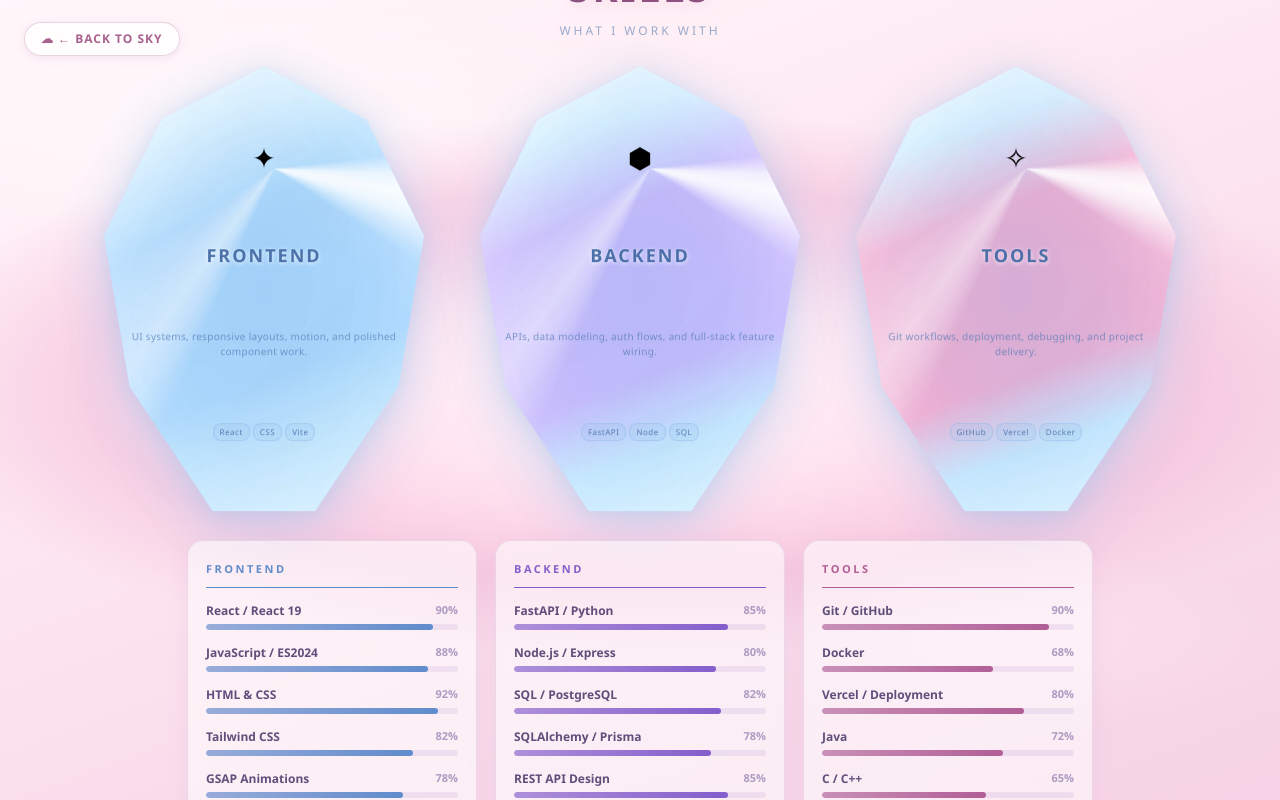
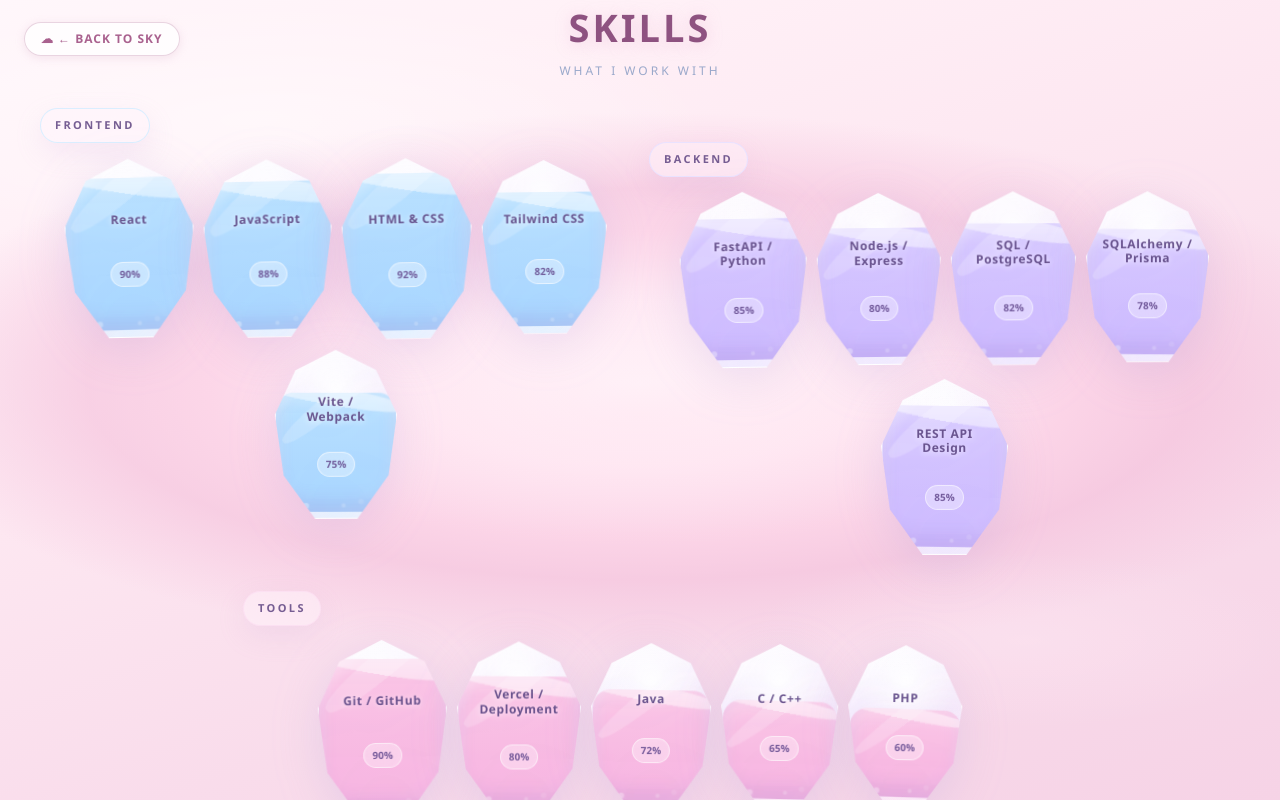
Before and after one commit to JacobDGrieco/HITCH_LLC, a React (Vite) app: page /skills in a window 1280 px wide. Built offline with nearby package versions, Linux system fonts and the light colour scheme.

Commit message:
updated SkillsPage

```diff
--- /dev/null
+++ b/src/components/SkillCrystal.jsx
@@ -0,0 +1,47 @@
+import '../styles/skill-crystal.css';
+
+function clamp(value, min, max) {
+	return Math.min(max, Math.max(min, value));
+}
+
+export default function SkillCrystal({
+	name,
+	level,
+	hue = 'rgba(175,220,255,0.94)',
+	size,
+	delay = 0,
+}) {
+	const normalized = clamp(level, 0, 100);
+	const computedSize = size ?? Math.round(84 + normalized * 0.5);
+	const floatDuration = `${5.6 + (100 - normalized) * 0.02}s`;
+
+	return (
+		<div
+			className="skill-crystal"
+			style={{
+				'--skill-crystal-size': `${computedSize}px`,
+				'--skill-level': normalized / 100,
+				'--skill-hue': hue,
+				'--skill-delay': `${delay}s`,
+				'--skill-float-duration': floatDuration,
+			}}
+		>
+			<div className="skill-crystal__shell">
+				<div className="skill-crystal__inner-glow" />
+				<div className="skill-crystal__liquid">
+					<div className="skill-crystal__wave skill-crystal__wave--back" />
+					<div className="skill-crystal__wave skill-crystal__wave--front" />
+					<div className="skill-crystal__bubble skill-crystal__bubble--1" />
+					<div className="skill-crystal__bubble skill-crystal__bubble--2" />
+					<div className="skill-crystal__bubble skill-crystal__bubble--3" />
+				</div>
+				<div className="skill-crystal__facets" />
+				<div className="skill-crystal__shine" />
+				<div className="skill-crystal__content">
+					<div className="skill-crystal__name">{name}</div>
+					<div className="skill-crystal__value">{normalized}%</div>
+				</div>
+			</div>
+		</div>
+	);
+}
--- a/src/pages/ProjectsPage.jsx
+++ b/src/pages/ProjectsPage.jsx
@@ -21,7 +21,7 @@
 		tags: ['React 18', 'Vite', 'Prisma ORM', 'Node.js'],
 		iconImage: '/ppgc.png',
 		github: 'https://github.com/JacobDGrieco/PokemonPGC_v2',
-		live: 'https://rela-time-timeline-tool.vercel.app/',
+		live: 'https://ppgc-delta.vercel.app/',
 		gemColor: 'rgba(200,185,255,0.92)',
 	},
 	{
@@ -31,7 +31,7 @@
 		tags: ['React 19', 'Vite', 'Cytoscape.js', 'JSZip'],
 		iconImage: '/relatime.png',
 		github: 'https://github.com/JacobDGrieco/RelaTime',
-		live: 'https://ppgc-delta.vercel.app/',
+		live: 'https://rela-time-timeline-tool.vercel.app/',
 		featured: true,
 		gemColor: 'rgba(175,220,255,0.92)',
 	},
--- a/src/pages/SkillsPage.jsx
+++ b/src/pages/SkillsPage.jsx
@@ -1,37 +1,33 @@
-import { useEffect, useRef } from 'react';
-import { gsap } from 'gsap';
 import '../styles/shared.css';
 import '../styles/skills-page.css';
-import CrystalCard from '../components/CrystalCard';
+import '../styles/skill-crystal.css';
+import SkillCrystal from '../components/SkillCrystal';
 
 const SKILLS = {
 	Frontend: {
-		accent: 'rgba(80,130,200,0.9)',
+		accent: 'rgba(160, 214, 255, 0.95)',
 		items: [
-			{ name: 'React / React 19', level: 90 },
-			{ name: 'JavaScript / ES2024', level: 88 },
+			{ name: 'React', level: 90 },
+			{ name: 'JavaScript', level: 88 },
 			{ name: 'HTML & CSS', level: 92 },
 			{ name: 'Tailwind CSS', level: 82 },
-			{ name: 'GSAP Animations', level: 78 },
 			{ name: 'Vite / Webpack', level: 75 },
 		],
 	},
 	Backend: {
-		accent: 'rgba(120,80,200,0.9)',
+		accent: 'rgba(201, 183, 255, 0.95)',
 		items: [
 			{ name: 'FastAPI / Python', level: 85 },
 			{ name: 'Node.js / Express', level: 80 },
 			{ name: 'SQL / PostgreSQL', level: 82 },
 			{ name: 'SQLAlchemy / Prisma', level: 78 },
 			{ name: 'REST API Design', level: 85 },
-			{ name: 'JWT / Auth', level: 75 },
 		],
 	},
 	Tools: {
-		accent: 'rgba(170,80,140,0.9)',
+		accent: 'rgba(248, 177, 221, 0.95)',
 		items: [
 			{ name: 'Git / GitHub', level: 90 },
-			{ name: 'Docker', level: 68 },
 			{ name: 'Vercel / Deployment', level: 80 },
 			{ name: 'Java', level: 72 },
 			{ name: 'C / C++', level: 65 },
@@ -40,92 +36,34 @@
 	},
 };
 
-const SKILL_CRYSTALS = [
-	{
-		title: 'Frontend',
-		desc: 'UI systems, responsive layouts, motion, and polished component work.',
-		tags: ['React', 'CSS', 'Vite'],
-		gemColor: 'rgba(175,220,255,0.92)',
-		icon: '✦',
-	},
-	{
-		title: 'Backend',
-		desc: 'APIs, data modeling, auth flows, and full-stack feature wiring.',
-		tags: ['FastAPI', 'Node', 'SQL'],
-		gemColor: 'rgba(205,188,255,0.92)',
-		icon: '⬢',
-	},
-	{
-		title: 'Tools',
-		desc: 'Git workflows, deployment, debugging, and project delivery.',
-		tags: ['GitHub', 'Vercel', 'Docker'],
-		gemColor: 'rgba(245,175,210,0.92)',
-		icon: '✧',
-	},
-];
-
-function accentSoft(accent) {
-	return accent.replace(/0\.9\)/g, '0.55)');
-}
-
-function SkillBar({ skill, accent, delay }) {
-	const barRef = useRef(null);
-
-	useEffect(() => {
-		gsap.fromTo(barRef.current, { width: '0%' }, { width: `${skill.level}%`, duration: 1.0, delay, ease: 'power2.out' });
-	}, [skill.level, delay]);
-
-	return (
-		<div className="skill-bar">
-			<div className="skill-bar__meta">
-				<span className="skill-bar__name">{skill.name}</span>
-				<span className="skill-bar__value">{skill.level}%</span>
-			</div>
-			<div className="skill-bar__track">
-				<div ref={barRef} className="skill-bar__fill" style={{ '--accent': accent, '--accent-soft': accentSoft(accent) }} />
-			</div>
-		</div>
-	);
-}
-
-function SkillColumn({ category, data, colIndex }) {
-	const colRef = useRef(null);
-
-	useEffect(() => {
-		gsap.fromTo(colRef.current, { opacity: 0, y: 30 }, { opacity: 1, y: 0, duration: 0.5, delay: colIndex * 0.12, ease: 'power2.out' });
-	}, [colIndex]);
-
-	return (
-		<div
-			ref={colRef}
-			className="skill-column glass-card"
-			style={{ '--accent': data.accent, '--accent-border': `${data.accent.slice(0, -1)}30)`, '--accent-soft': accentSoft(data.accent) }}
-		>
-			<div className="skill-column__title">{category}</div>
-			{data.items.map((skill, i) => (
-				<SkillBar key={skill.name} skill={skill} accent={data.accent} delay={colIndex * 0.12 + i * 0.08} />
-			))}
-		</div>
-	);
-}
-
 export default function SkillsPage() {
 	return (
-		<div className="page-section">
+		<div className="page-section skills-page skills-page--clusters">
 			<div className="page-header">
 				<div className="page-title">Skills</div>
 				<div className="page-subtitle">what I work with</div>
 			</div>
 
-			<div className="page-crystal-row skills-page__crystals">
-				{SKILL_CRYSTALS.map((item) => (
-					<CrystalCard key={item.title} size={320} {...item} />
-				))}
-			</div>
-
-			<div className="skills-page__grid">
-				{Object.entries(SKILLS).map(([category, data], i) => (
-					<SkillColumn key={category} category={category} data={data} colIndex={i} />
+			<div className="skills-clusters">
+				{Object.entries(SKILLS).map(([category, data], groupIndex) => (
+					<section
+						key={category}
+						className={`skills-cluster skills-cluster--${category.toLowerCase()}`}
+						style={{ '--cluster-accent': data.accent }}
+					>
+						<div className="skills-cluster__label">{category}</div>
+						<div className="skills-cluster__items">
+							{data.items.map((skill, index) => (
+								<SkillCrystal
+									key={skill.name}
+									name={skill.name}
+									level={skill.level}
+									hue={data.accent}
+									delay={groupIndex * 0.35 + index * 0.18}
+								/>
+							))}
+						</div>
+					</section>
 				))}
 			</div>
 		</div>
--- /dev/null
+++ b/src/styles/skill-crystal.css
@@ -0,0 +1,231 @@
+.skill-crystal {
+	position: relative;
+	width: var(--skill-crystal-size);
+	flex: 0 0 auto;
+	animation: skillCrystalFloat var(--skill-float-duration, 6s) ease-in-out infinite;
+	animation-delay: var(--skill-delay, 0s);
+	filter: drop-shadow(0 10px 24px rgba(162, 145, 214, 0.2));
+}
+
+.skill-crystal__shell {
+	position: relative;
+	width: 100%;
+	aspect-ratio: 0.72;
+	overflow: hidden;
+	clip-path: polygon(50% 0%, 83% 12%, 100% 38%, 93% 74%, 67% 100%, 33% 100%, 7% 74%, 0% 38%, 17% 12%);
+	background:
+		linear-gradient(180deg, rgba(255, 255, 255, 0.72), rgba(245, 232, 255, 0.38)),
+		linear-gradient(150deg, rgba(255, 255, 255, 0.92) 0%, rgba(231, 221, 255, 0.78) 28%, rgba(221, 203, 255, 0.42) 55%, rgba(255, 255, 255, 0.78) 100%);
+	border: 1px solid rgba(255, 255, 255, 0.75);
+}
+
+.skill-crystal__inner-glow,
+.skill-crystal__facets,
+.skill-crystal__shine,
+.skill-crystal__liquid,
+.skill-crystal__content {
+	position: absolute;
+	inset: 0;
+}
+
+.skill-crystal__inner-glow {
+	background: radial-gradient(circle at 50% 22%, rgba(255, 255, 255, 0.88), transparent 38%), radial-gradient(circle at 50% 90%, color-mix(in srgb, var(--skill-hue) 30%, white), transparent 48%);
+}
+
+.skill-crystal__liquid {
+	top: calc((1 - var(--skill-level)) * 100%);
+	width: 100%;
+	bottom: 4%;
+	border-radius: 18px 18px 28px 28px;
+	overflow: hidden;
+	background: linear-gradient(180deg, color-mix(in srgb, var(--skill-hue) 78%, white) 0%, color-mix(in srgb, var(--skill-hue) 88%, #f4e2ff) 60%, color-mix(in srgb, var(--skill-hue) 92%, #d7baff) 100%);
+	box-shadow: inset 0 8px 18px rgba(255, 255, 255, 0.28), inset 0 -10px 18px rgba(143, 110, 194, 0.2);
+	transform-origin: center center;
+	animation: skillLiquidTilt 6.2s ease-in-out infinite;
+	animation-delay: var(--skill-delay, 0s);
+}
+
+.skill-crystal__wave {
+	position: absolute;
+	left: -12%;
+	width: 124%;
+	border-radius: 44%;
+	background: rgba(255, 255, 255, 0.28);
+}
+
+.skill-crystal__wave--back {
+	top: -7%;
+	height: 17%;
+	opacity: 0.65;
+	animation: skillWaveDrift 14s linear infinite;
+}
+
+.skill-crystal__wave--front {
+	top: -5%;
+	height: 15%;
+	background: rgba(255, 255, 255, 0.46);
+	animation: skillWaveDriftReverse 11.6s linear infinite;
+}
+
+.skill-crystal__bubble {
+	position: absolute;
+	bottom: 0;
+	background: rgba(255, 255, 255, 0.38);
+	border-radius: 999px;
+	animation: skillBubbleRise 5.2s linear infinite;
+}
+
+.skill-crystal__bubble--1 {
+	left: 22%;
+	width: 8px;
+	height: 8px;
+	animation-delay: -0.5s;
+}
+
+.skill-crystal__bubble--2 {
+	left: 54%;
+	width: 5px;
+	height: 5px;
+	animation-delay: -2.1s;
+}
+
+.skill-crystal__bubble--3 {
+	left: 68%;
+	width: 6px;
+	height: 6px;
+	animation-delay: -3.4s;
+}
+
+.skill-crystal__facets {
+	background:
+		linear-gradient(125deg, rgba(255, 255, 255, 0.55) 0%, transparent 22%),
+		linear-gradient(225deg, rgba(255, 255, 255, 0.18) 0%, transparent 18%),
+		linear-gradient(315deg, rgba(168, 136, 234, 0.12) 0%, transparent 26%);
+	mix-blend-mode: screen;
+}
+
+.skill-crystal__shine {
+	background: linear-gradient(112deg, transparent 18%, rgba(255, 255, 255, 0.9) 28%, rgba(255, 255, 255, 0.14) 39%, transparent 46%);
+	transform: translateX(-110%);
+	animation: skillCrystalShine 7.2s ease-in-out infinite;
+	animation-delay: calc(var(--skill-delay, 0s) - 1.2s);
+}
+
+.skill-crystal__content {
+	z-index: 2;
+	display: flex;
+	flex-direction: column;
+	justify-content: space-evenly;
+	align-items: center;
+	padding: 14% 12% 12%;
+	text-align: center;
+}
+
+.skill-crystal__name {
+	font-size: clamp(12px, 0.8vw, 12px);
+	line-height: 1.2;
+	font-weight: 800;
+	letter-spacing: 0.6px;
+	color: rgba(97, 74, 135, 0.94);
+	text-shadow: 0 1px 6px rgba(255, 255, 255, 0.7);
+}
+
+.skill-crystal__value {
+	padding: 4px 8px;
+	border-radius: 999px;
+	background: rgba(255, 255, 255, 0.34);
+	border: 1px solid rgba(255, 255, 255, 0.55);
+	font-size: clamp(9px, 0.78vw, 11px);
+	font-weight: 800;
+	color: rgba(103, 78, 145, 0.9);
+	backdrop-filter: blur(10px);
+}
+
+@keyframes skillCrystalFloat {
+
+	0%,
+	100% {
+		transform: translateY(0px) rotate(-1.2deg);
+	}
+
+	50% {
+		transform: translateY(-8px) rotate(1.2deg);
+	}
+}
+
+@keyframes skillLiquidTilt {
+
+	0%,
+	100% {
+		transform: rotate(-1deg) scaleX(1.01);
+	}
+
+	50% {
+		transform: rotate(1.8deg) scaleX(0.99);
+	}
+}
+
+@keyframes skillWaveDrift {
+	from {
+		transform: translateX(0) rotate(0deg);
+	}
+
+	to {
+		transform: translateX(8%) rotate(360deg);
+	}
+}
+
+@keyframes skillWaveDriftReverse {
+	from {
+		transform: translateX(0) rotate(0deg);
+	}
+
+	to {
+		transform: translateX(-8%) rotate(-360deg);
+	}
+}
+
+@keyframes skillBubbleRise {
+	0% {
+		transform: translateY(0) scale(0.7);
+		opacity: 0;
+	}
+
+	12% {
+		opacity: 0.9;
+	}
+
+	100% {
+		transform: translateY(-170%) scale(1);
+		opacity: 0;
+	}
+}
+
+@keyframes skillCrystalShine {
+
+	0%,
+	100% {
+		transform: translateX(-110%);
+		opacity: 0;
+	}
+
+	10% {
+		opacity: 1;
+	}
+
+	28% {
+		transform: translateX(110%);
+		opacity: 0.9;
+	}
+
+	29%,
+	100% {
+		opacity: 0;
+	}
+}
+
+@media (max-width: 640px) {
+	.skill-crystal__value {
+		padding: 3px 7px;
+	}
+}
--- a/src/styles/skills-page.css
+++ b/src/styles/skills-page.css
@@ -1,59 +1,98 @@
+.skills-page--clusters {
+	width: 100%;
+}
 
-.skills-page__grid {
-  display: flex;
-  flex-wrap: wrap;
-  gap: 18px;
-  justify-content: center;
-  width: 100%;
-  max-width: 940px;
+.skills-clusters {
+	width: 100%;
+	display: grid;
+	grid-template-columns: repeat(12, minmax(0, 1fr));
+	gap: 24px 18px;
+	align-items: start;
 }
-.skill-column {
-  opacity: 0;
-  flex: 1 1 240px;
-  min-width: 210px;
-  max-width: 290px;
-  padding: 20px 18px;
-  display: flex;
-  flex-direction: column;
-  gap: 14px;
+
+.skills-cluster {
+	position: relative;
+	display: flex;
+	flex-direction: column;
+	gap: 16px;
 }
-.skill-column__title {
-  font-size: 11px;
-  font-weight: 700;
-  letter-spacing: 2.5px;
-  text-transform: uppercase;
-  color: var(--accent);
-  padding-bottom: 10px;
-  border-bottom: 1px solid var(--accent-border);
+
+.skills-cluster--frontend {
+	grid-column: 1 / span 6;
 }
-.skill-bar {
-  display: flex;
-  flex-direction: column;
-  gap: 4px;
+
+.skills-cluster--backend {
+	grid-column: 7 / span 6;
+	margin-top: 34px;
 }
-.skill-bar__meta {
-  display: flex;
-  justify-content: space-between;
+
+.skills-cluster--tools {
+	grid-column: 3 / span 8;
+	margin-top: 8px;
 }
-.skill-bar__name {
-  font-size: 12px;
-  font-weight: 700;
-  color: rgba(80,60,110,0.9);
+
+.skills-cluster__label {
+	align-self: flex-start;
+	padding: 8px 14px;
+	border-radius: 999px;
+	backdrop-filter: blur(16px);
+	background: rgba(255, 244, 252, 0.52);
+	border: 1px solid color-mix(in srgb, var(--cluster-accent) 40%, white);
+	box-shadow: 0 10px 28px rgba(196, 156, 213, 0.16);
+	font-size: 11px;
+	font-weight: 800;
+	letter-spacing: 2.4px;
+	text-transform: uppercase;
+	color: rgba(103, 78, 135, 0.9);
 }
-.skill-bar__value {
-  font-size: 11px;
-  color: rgba(120,100,160,0.6);
-  font-weight: 700;
+
+.skills-cluster__items {
+	display: flex;
+	flex-wrap: wrap;
+	align-items: center;
+	gap: 14px 10px;
+	justify-content: center;
+	align-content: center;
 }
-.skill-bar__track {
-  height: 6px;
-  border-radius: 3px;
-  background: rgba(160,130,200,0.15);
-  overflow: hidden;
+
+@media (max-width: 1000px) {
+	.skills-clusters {
+		grid-template-columns: 1fr;
+		gap: 24px;
+	}
+
+	.skills-cluster,
+	.skills-cluster--frontend,
+	.skills-cluster--backend,
+	.skills-cluster--tools {
+		grid-column: auto;
+		margin-top: 0;
+	}
+
+	.skills-cluster__items,
+	.skills-cluster--frontend .skills-cluster__items,
+	.skills-cluster--backend .skills-cluster__items,
+	.skills-cluster--tools .skills-cluster__items {
+		justify-content: center;
+	}
 }
-.skill-bar__fill {
-  height: 100%;
-  border-radius: 3px;
-  width: 0;
-  background: linear-gradient(90deg, var(--accent-soft), var(--accent));
+
+@media (max-width: 640px) {
+	.skills-clusters {
+		gap: 20px;
+	}
+
+	.skills-cluster {
+		gap: 12px;
+	}
+
+	.skills-cluster__label {
+		font-size: 10px;
+		letter-spacing: 2px;
+		padding: 7px 12px;
+	}
+
+	.skills-cluster__items {
+		gap: 12px 8px;
+	}
 }
```
Also changed, not shown: src/styles/clouds-home.css (+30 -0 lines), 1 other file (tests, documents, lock files or other folders).
